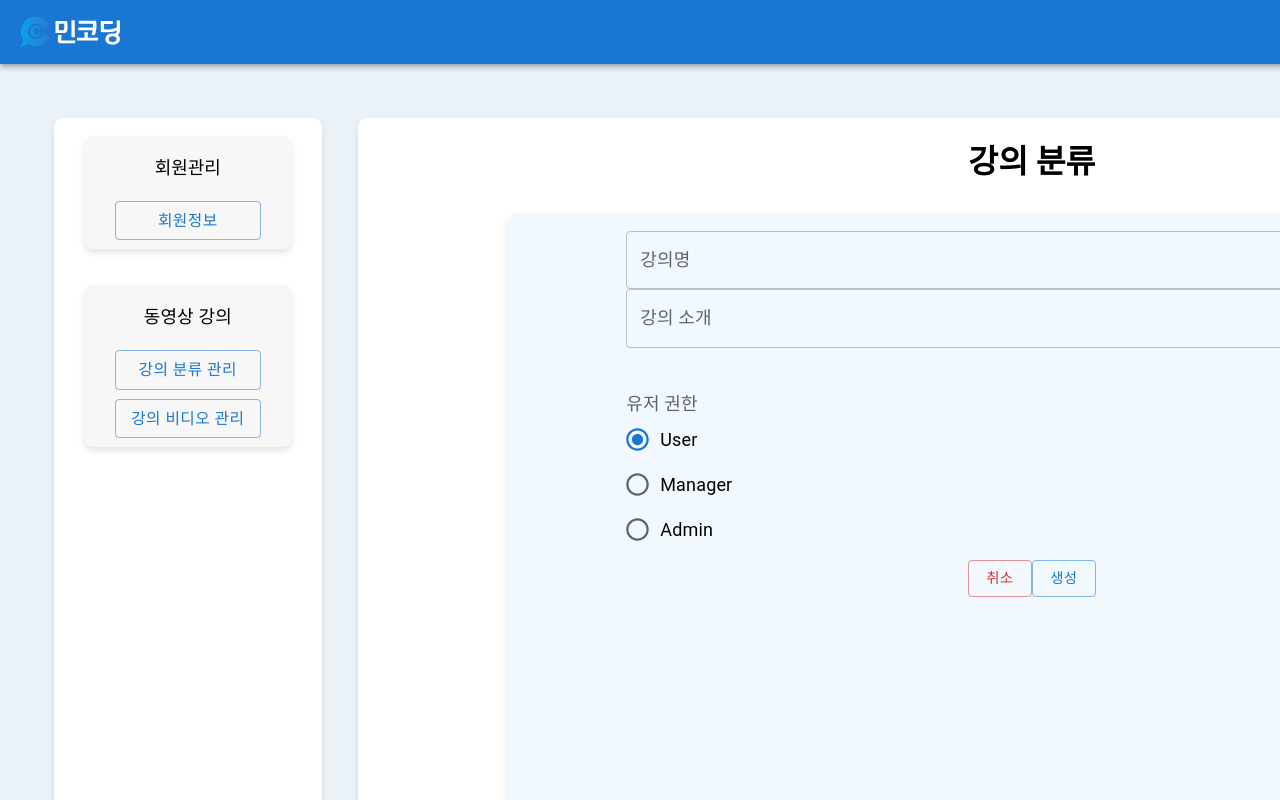
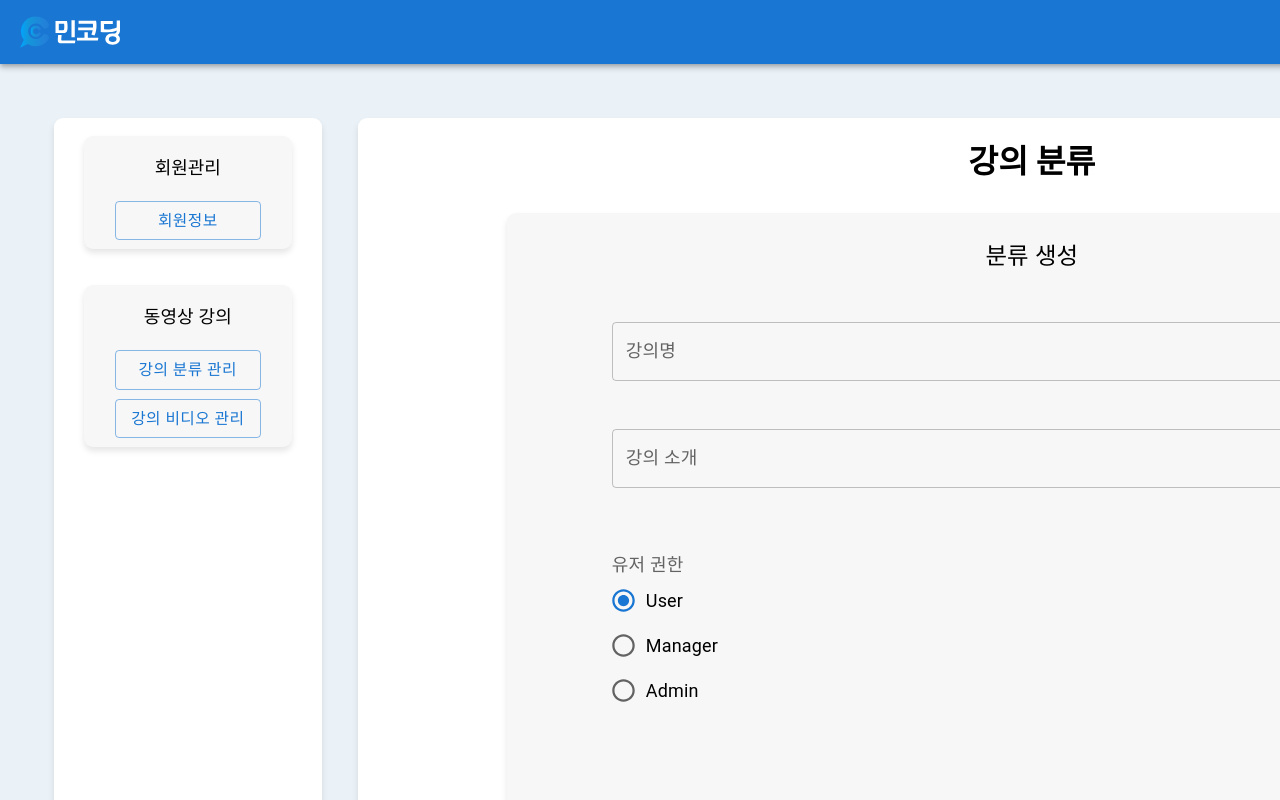
Before and after one commit to mincoding-main/lecture_streaming_system_front, a Next.js app: page /admin/lecture-classification-manager in a window 1280 px wide. Shown: the top 800 px of the page. Built offline with nearby package versions, Linux system fonts and the light colour scheme.

Commit message:
lecture classification manager css

```diff
--- a/pages/admin/lecture-classification-manager.js
+++ b/pages/admin/lecture-classification-manager.js
@@ -48,11 +48,12 @@ export default function LectureClassificationManager() {
                         강의 분류
                     </div>
                     <div className={adminLectureClassificaitonManagerStyle.lectureInsideContainer}>
+
                         <div className={adminLectureClassificaitonManagerStyle.lectureItemContainer}>
+                            <div className={adminLectureClassificaitonManagerStyle.lectureInsideTitle}>{mode === 'edit' ? '분류 수정' : '분류 생성'} </div>
                             <TextField className={adminLectureClassificaitonManagerStyle.lectureTextField} label="강의명" value={lectureTitle} onChange={e => setLectureTitle(e.target.value)} />
                             <TextField className={adminLectureClassificaitonManagerStyle.lectureTextField} label="강의 소개" value={lectureDescription} onChange={e => setLectureDescription(e.target.value)} />
                             <FormControl className={adminLectureClassificaitonManagerStyle.lectureFormControlContainer} component="fieldset" margin="normal">
-                                <div className={adminLectureClassificaitonManagerStyle.lectureFormControl}>
                                 <FormLabel component="legend">유저 권한</FormLabel>
                                 <RadioGroup
                                     name="permissions"
@@ -64,8 +65,6 @@ export default function LectureClassificationManager() {
                                     <FormControlLabel value="manager" control={<Radio />} label="Manager" />
                                     <FormControlLabel value="admin" control={<Radio />} label="Admin" />
                                 </RadioGroup>
-
-                                </div>
                             </FormControl>
                             <div className={adminLectureClassificaitonManagerStyle.lectureBtnContainer}>
                                 <Button variant="outlined" color="error" onClick={handleCancel}>
--- a/styles/admin-lecture-classification-manager.module.css
+++ b/styles/admin-lecture-classification-manager.module.css
@@ -11,35 +11,39 @@
     height: 85%;
     margin: 0 auto;
     margin-top: 2rem;
-    background-color: #1e90ff0f;
+    background-color: #f7f7f7;
     border-radius: 0.5rem;
     box-shadow: 0 4px 6px rgba(0, 0, 0, 0.1);
 }
 
+.lectureInsideTitle {
+    font-size: 1.3rem;
+    text-align: center;
+}
 
 .lectureItemContainer {
     width: 100%;
-    height: 8%;
+    height: 100%;
     display: flex;
     flex-direction: column;
     align-items: center;
-    padding: 1rem;
+    justify-content: space-around;
+
 }
 
 .lectureTextField {
     width: 80%;
-    margin-top: 1.5rem;
+
 }
 
 .lectureFormControlContainer {
     width: 80%;
 }
 
-.lectureFormControl {
-    margin-top: 1.5rem;
-}
 
 .lectureBtnContainer {
+    width: 80%;
+    margin-top: 2rem;
     display: flex;
     justify-content: space-around;
 }
```
Lines whose indentation alone changed are shown as unchanged.
